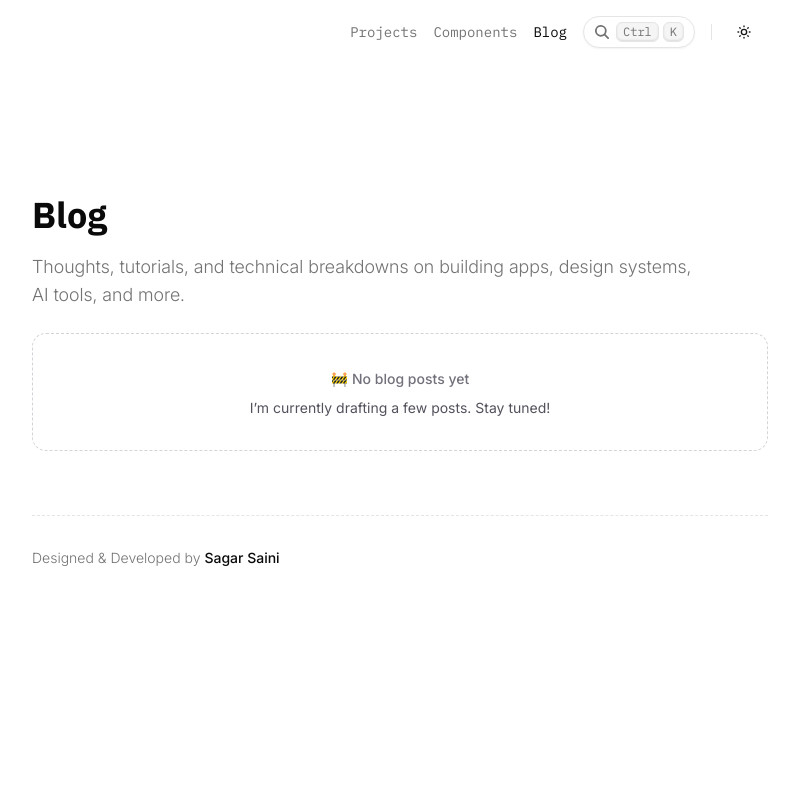
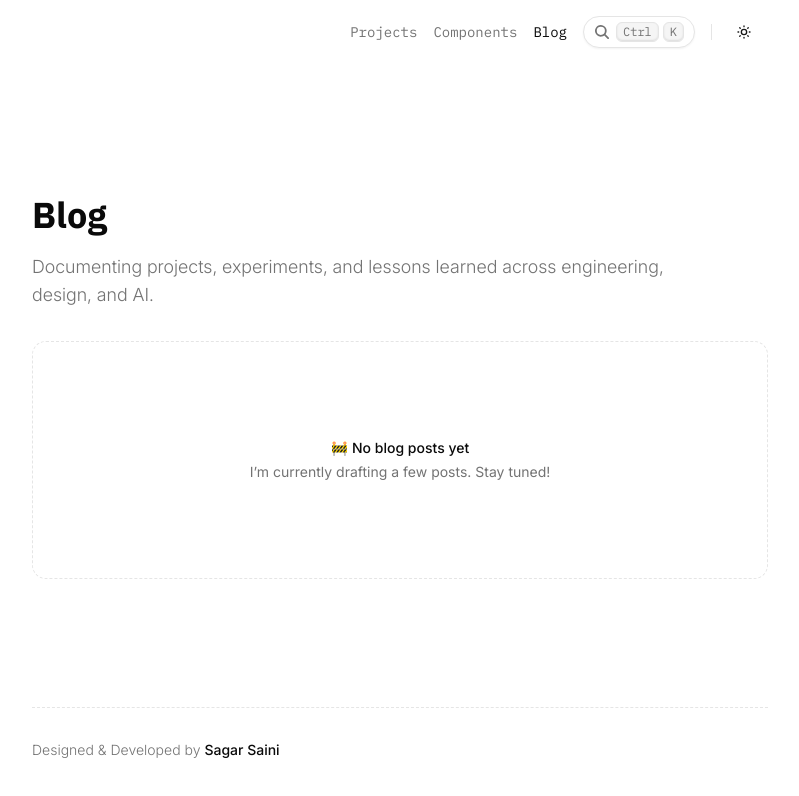
Before and after one commit to Sagar141005/sagarsaini.com, a Next.js app: page /blog in a window 1280 px wide. Shown: the top 796 px of the page, without its empty margins (240-1039 px from the left). Built offline with nearby package versions, Linux system fonts and the light colour scheme.

Commit message:
refactor: structure /blog page with reusable components

```diff
--- a/src/app/(site)/blog/page.tsx
+++ b/src/app/(site)/blog/page.tsx
@@ -1,35 +1,18 @@
-import BlogCard from "@/components/blog/BlogCard";
+import BlogList from "@/components/blog/BlogList";
+import Container from "@/components/common/Container";
 import ContentHeader from "@/components/common/ContentHeader";
 import blogPosts from "@/data/blogPosts";
 
 export default function BlogPage() {
   return (
-    <div className="w-full max-w-3xl mx-auto px-4 pt-16">
-      <section className="space-y-4">
-        <ContentHeader
-          heading="Blog"
-          subHeading=" Thoughts, tutorials, and technical breakdowns on building apps, design
-          systems, AI tools, and more."
-          size="lg"
-        />
+    <Container className="py-16 space-y-8">
+      <ContentHeader
+        heading="Blog"
+        subHeading="Documenting projects, experiments, and lessons learned across engineering, design, and AI."
+        size="lg"
+      />
 
-        {blogPosts.length === 0 ? (
-          <div className="mt-6 border border-dashed border-zinc-300 dark:border-zinc-700 rounded-xl p-8 text-center">
-            <span className="text-sm font-medium text-zinc-500 dark:text-zinc-400">
-              🚧 No blog posts yet
-            </span>
-            <p className="mt-2 text-zinc-600 dark:text-zinc-300 text-sm">
-              I’m currently drafting a few posts. Stay tuned!
-            </p>
-          </div>
-        ) : (
-          <div className="grid grid-cols-1 sm:grid-cols-2 gap-6 mt-4">
-            {blogPosts.map((post) => (
-              <BlogCard key={post.slug} post={post} />
-            ))}
-          </div>
-        )}
-      </section>
-    </div>
+      <BlogList posts={blogPosts} showAll />
+    </Container>
   );
 }
```
